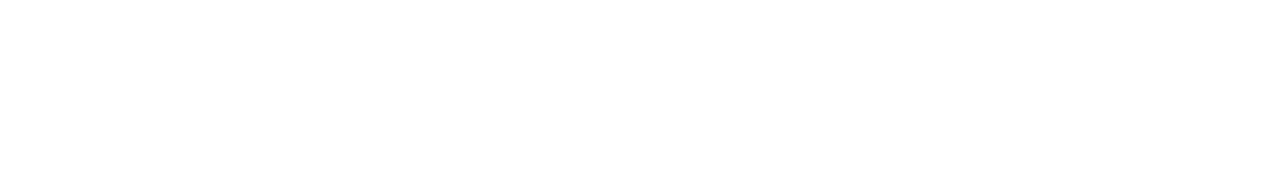
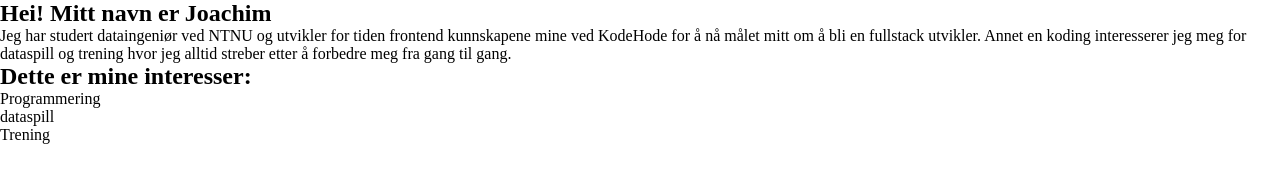
Before and after one commit to Jomerjom/Oppgave3_HTML_CSS_Intro_av_deg, a plain HTML site: page index.html in a window 1280 px wide. Drawn offline with Linux system fonts and the light colour scheme.

Commit message:
wrote required information in index

```diff
--- a/index.html
+++ b/index.html
@@ -7,6 +7,25 @@
     <title>Document</title>
 </head>
 <body>
-
+<main>
+    <section class="introduksjon">
+        <div>
+        <h1>Hei! Mitt navn er Joachim</h1>
+        <p>Jeg har studert dataingeniør ved NTNU og utvikler for tiden frontend kunnskapene mine ved KodeHode for å nå målet mitt om å bli en fullstack utvikler. Annet en koding interesserer jeg meg for dataspill og trening hvor jeg alltid streber etter å forbedre meg fra gang til gang.</p>
+    </div>
+    </section>
+    <section class="interesser">
+    <div>
+        <h2> Dette er mine interesser:</h2>
+        <ul>
+            <li>
+                <p>Programmering</p>
+                <p>dataspill</p>
+                <p>Trening</p>
+            </li>
+        </ul>
+    </div>
+    </section>
+</main>
 </body>
 </html>
```
